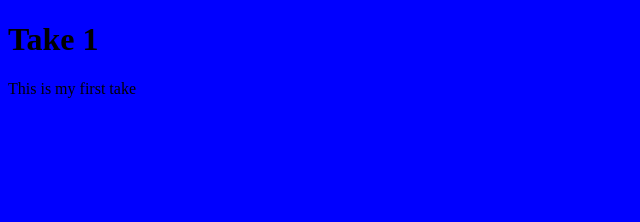
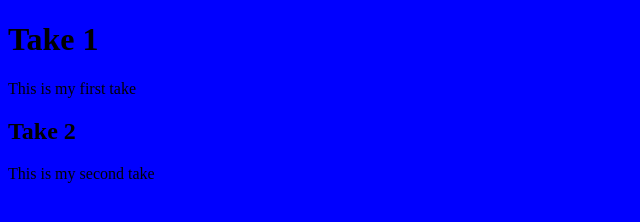
Before and after one commit to Aboiyonn/Try, a plain HTML site: page index.html in a window 1280 px wide. Shown: the whole page, without its empty margins (0-640 px from the left). Drawn offline with Linux system fonts and the light colour scheme.

Commit message:
added second take

```diff
--- a/index.html
+++ b/index.html
@@ -10,5 +10,7 @@
 <body>
     <h1>Take 1</h1>
     <p>This is my first take</p>
+    <h2>Take 2</h2>
+    <p>This is my second take</p>
 </body>
 </html>
```
